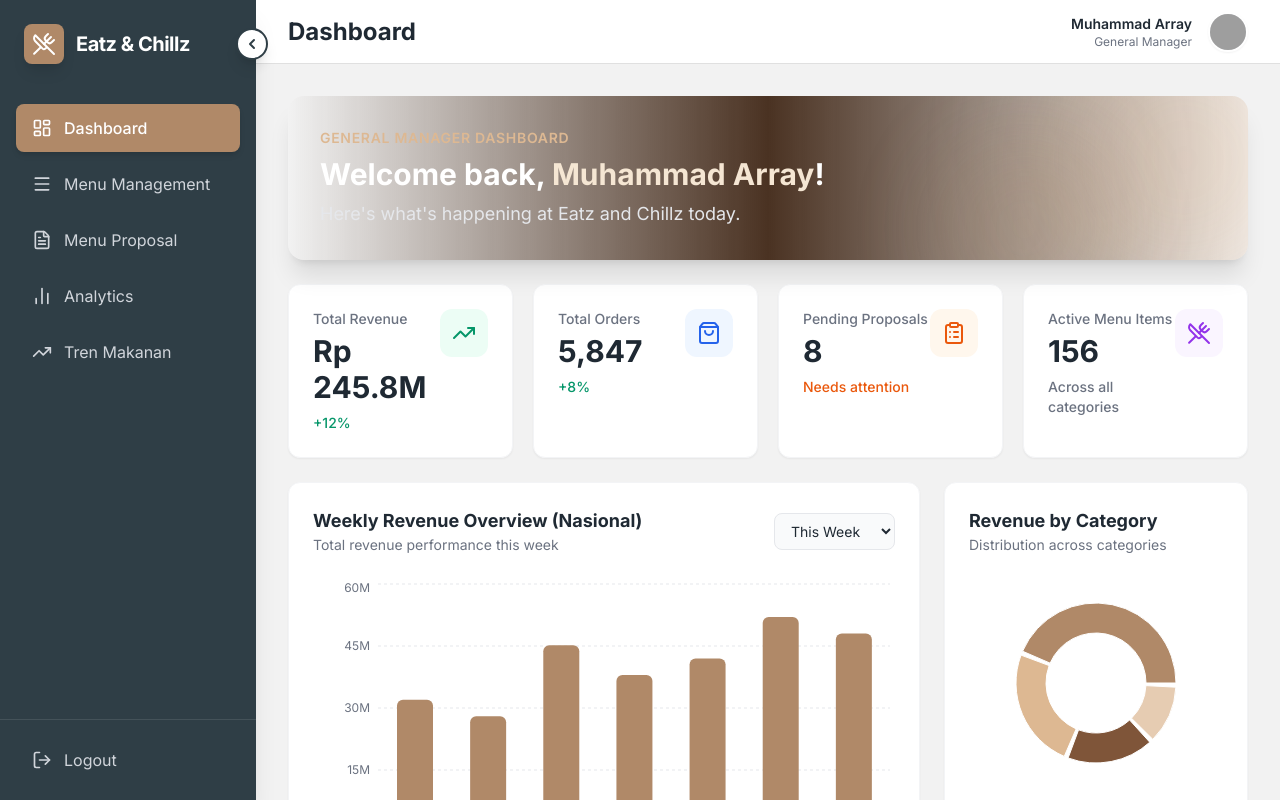
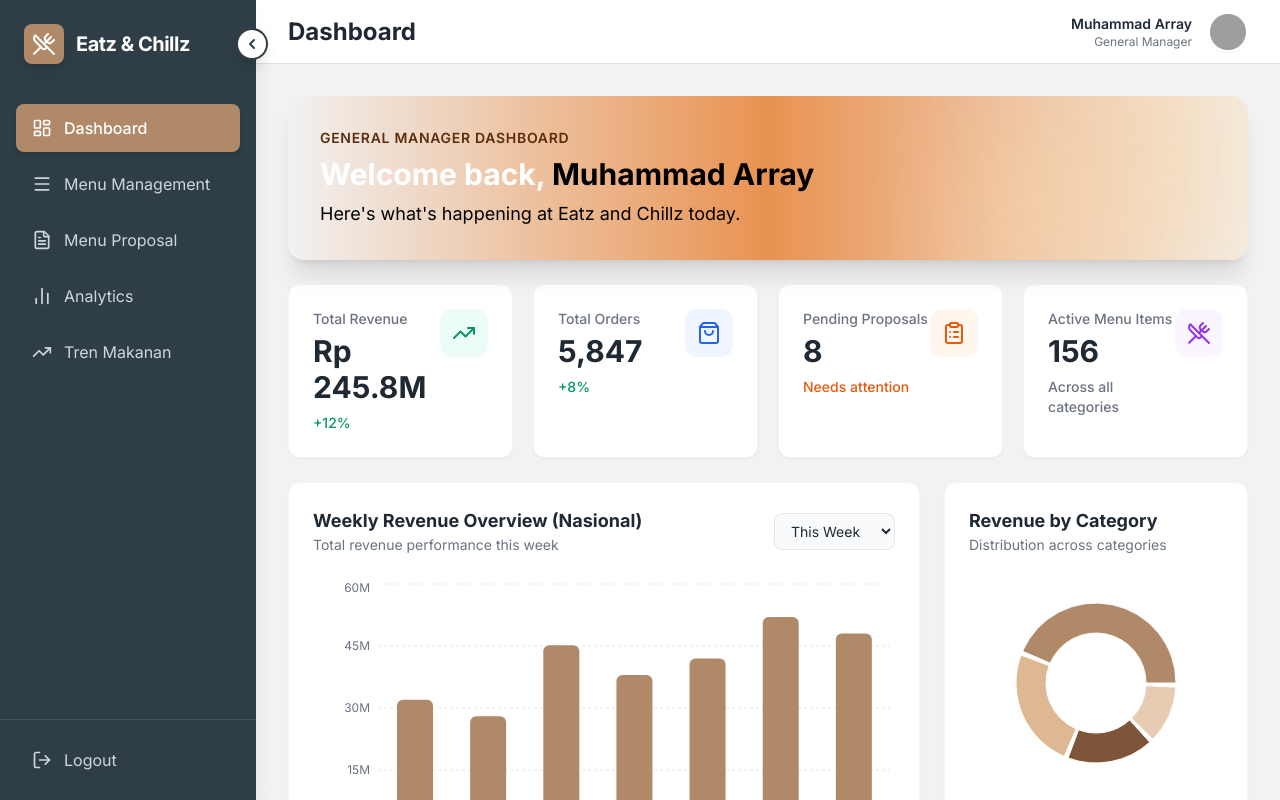
Before and after one commit to MalkingMan/Eatz-and-Chillz, a React (Vite) app: page / in a window 1280 px wide. Both pictures are taken after typing "name@example.com", "Sample123" into the empty fields and a click on the button "Masuk". Built offline with nearby package versions, Linux system fonts and the light colour scheme; grey boxes are pictures that could not be loaded.

Commit message:
refactor: update styling in Dashboard and add branch filter in MenuManagement

```diff
--- a/pages/Dashboard.tsx
+++ b/pages/Dashboard.tsx
@@ -200,21 +200,21 @@ export const Dashboard: React.FC<DashboardProps> = ({ user }) => {
   return (
     <div className="space-y-6">
       {/* Welcome Banner */}
-      <div className="bg-gradient-to-r from-[#1E1510] via-[#4A3222] to-[#8C5E35] rounded-2xl p-8 text-white shadow-xl relative overflow-hidden">
+      <div className="bg-gradient-to-r from-[#D4722A] via-[#E89250] to-[#F4A460] rounded-2xl p-8 text-white shadow-xl relative overflow-hidden">
         <div className="relative z-10">
-          <p className="text-[#DDB892] font-semibold text-sm uppercase tracking-wider mb-2">
+          <p className="text-[#5A2D0C] font-semibold text-sm uppercase tracking-wider mb-2">
             {isGM ? 'General Manager Dashboard' : 'Region Manager Dashboard'}
           </p>
-          <h1 className="text-3xl font-bold mb-2">
-            Welcome back, <span className="text-[#F5E6D3]">{user.name}</span>!
+          <h1 className="text-3xl font-bold mb-2 text-dark-gr ay">
+            Welcome back, <span className="text-[#010000]">{user.name}</span>
           </h1>
-          <p className="text-gray-200 text-lg">
+          <p className="text-black text-lg">
             Here's what's happening at Eatz and Chillz today.
           </p>
         </div>
         {/* Decorative elements */}
-        <div className="absolute top-0 right-0 w-72 h-72 bg-[#D4955A] opacity-20 rounded-full -mr-20 -mt-20 blur-3xl"></div>
-        <div className="absolute bottom-0 right-32 w-48 h-48 bg-[#A8896A] opacity-20 rounded-full -mb-16 blur-2xl"></div>
+        <div className="absolute top-0 right-0 w-72 h-72 bg-[#FFCC80] opacity-25 rounded-full -mr-20 -mt-20 blur-3xl"></div>
+        <div className="absolute bottom-0 right-32 w-48 h-48 bg-[#FFE0B2] opacity-20 rounded-full -mb-16 blur-2xl"></div>
       </div>
 
       {/* Stats Cards */}
--- a/pages/MenuManagement.tsx
+++ b/pages/MenuManagement.tsx
@@ -268,7 +268,15 @@ export const MenuManagement: React.FC = () => {
                         </select>
                         <ChevronDown className="absolute right-3 top-1/2 -translate-y-1/2 w-4 h-4 text-gray-400 pointer-events-none" />
                     </div>
-                    {/* Other filters similar structure */}
+                    {/* Filter Cabang */}
+                    <div className="relative min-w-[160px]">
+                        <select value={filterBranch} onChange={(e) => setFilterBranch(e.target.value)} disabled={!filterRegion} className={`w-full appearance-none border border-gray-200 rounded-lg py-2 pl-4 pr-10 text-sm font-medium focus:outline-none focus:ring-2 focus:ring-[#B08968] focus:border-transparent cursor-pointer transition-colors ${!filterRegion ? 'bg-gray-100 text-gray-400 cursor-not-allowed' : 'bg-gray-50 text-textSecondary hover:bg-gray-100'}`}>
+                            <option value="">Semua Cabang</option>
+                            {availableBranches.map(branch => <option key={branch} value={branch}>{branch}</option>)}
+                        </select>
+                        <ChevronDown className="absolute right-3 top-1/2 -translate-y-1/2 w-4 h-4 text-gray-400 pointer-events-none" />
+                    </div>
+                    {/* Filter Kategori */}
                      <div className="relative min-w-[160px]">
                         <select value={filterCategory} onChange={(e) => setFilterCategory(e.target.value)} className="w-full appearance-none bg-gray-50 border border-gray-200 rounded-lg py-2 pl-4 pr-10 text-sm text-textSecondary font-medium focus:outline-none focus:ring-2 focus:ring-[#B08968] focus:border-transparent cursor-pointer hover:bg-gray-100 transition-colors">
                             <option value="">Semua Kategori</option>
```
